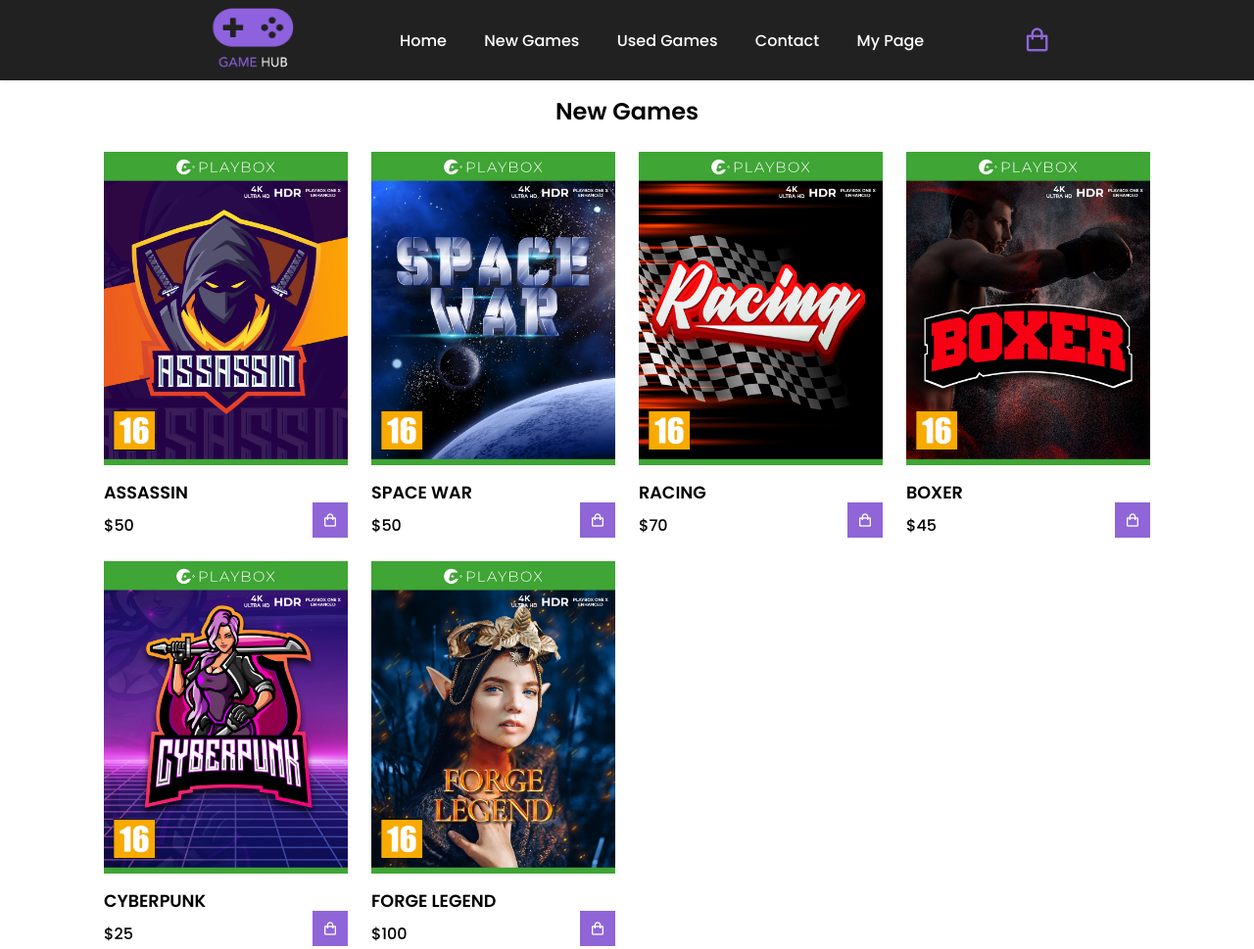
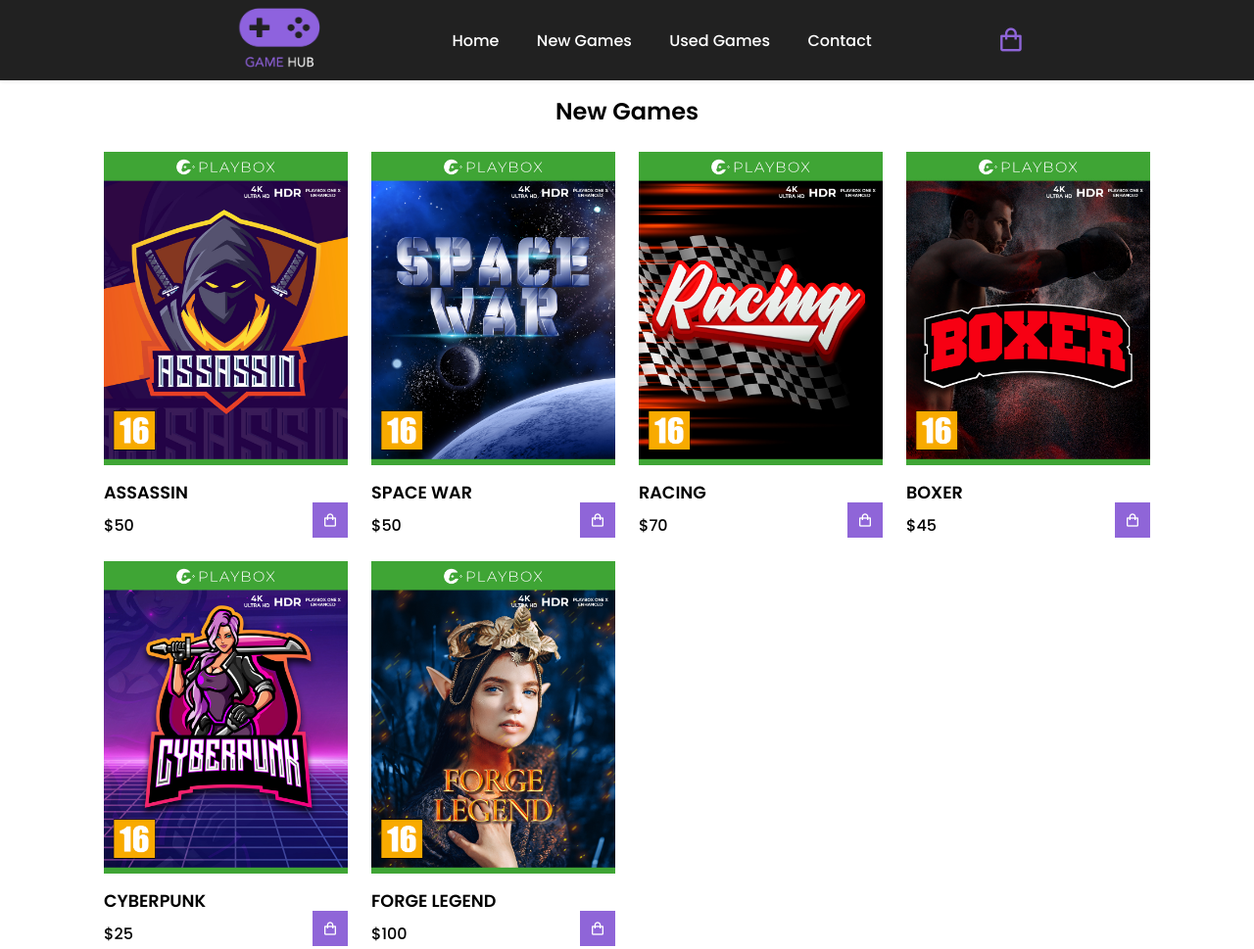
Before and after one commit to piyushsharma1209/Piyush-Sharma-Interaction-Design-CA, a plain HTML site: page newgames.html in a window 1280 px wide. Shown: the top 969 px of the page at 98% size. Drawn offline with nearby package versions, Linux system fonts and the light colour scheme.

Commit message:
Update newgames.html

```diff
--- a/newgames.html
+++ b/newgames.html
@@ -34,7 +34,6 @@
                 <li><a href="newgames.html">New Games</a></li>
                 <li><a href="usedgames.html">Used Games</a></li>
                 <li><a href="contact.html">Contact</a></li>
-                <li><a href="#mypage">My Page</a></li>
             </ul>
             <i class='bx bx-menu' id="menu-icon"></i>
             <!-- Cart-Icon -->
```
